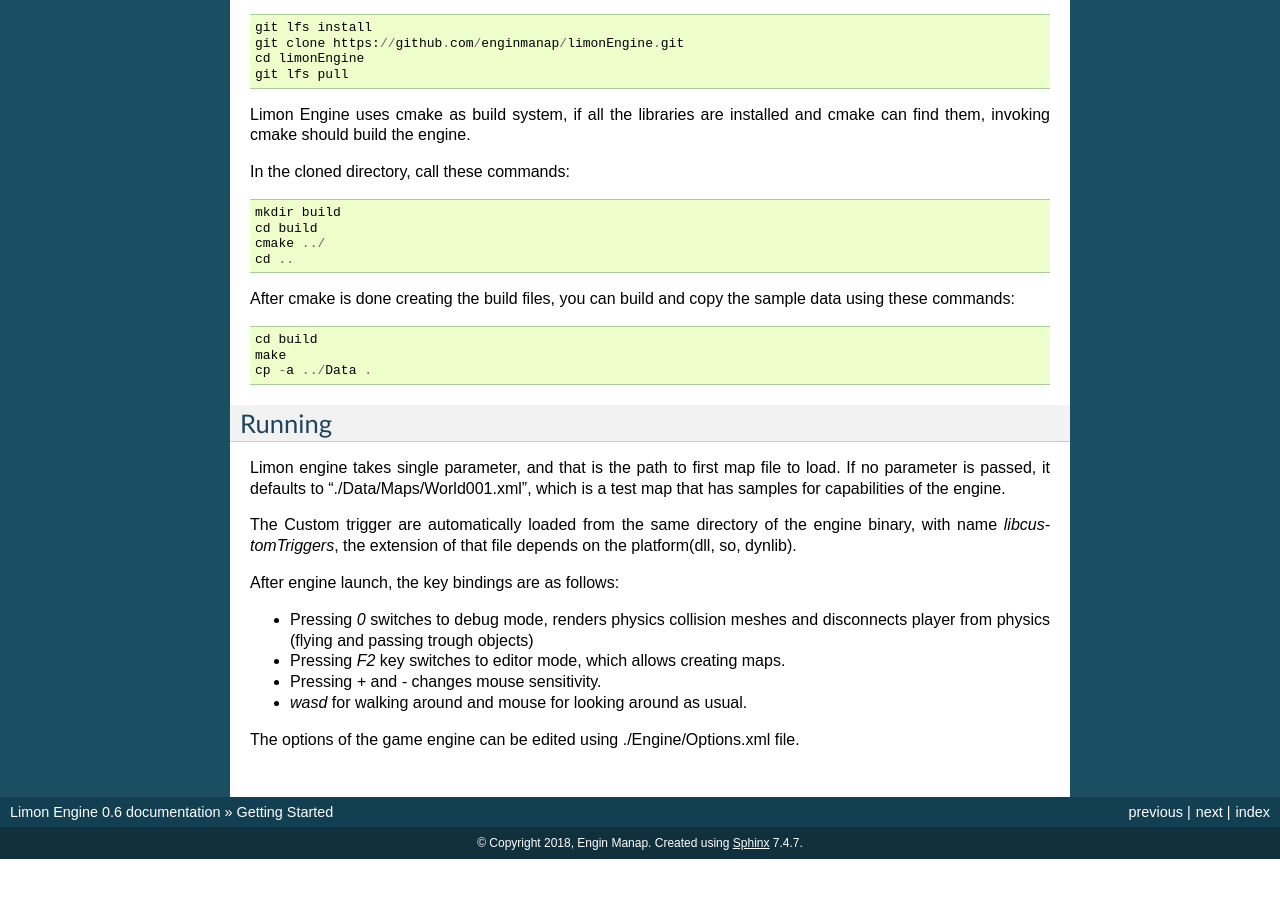
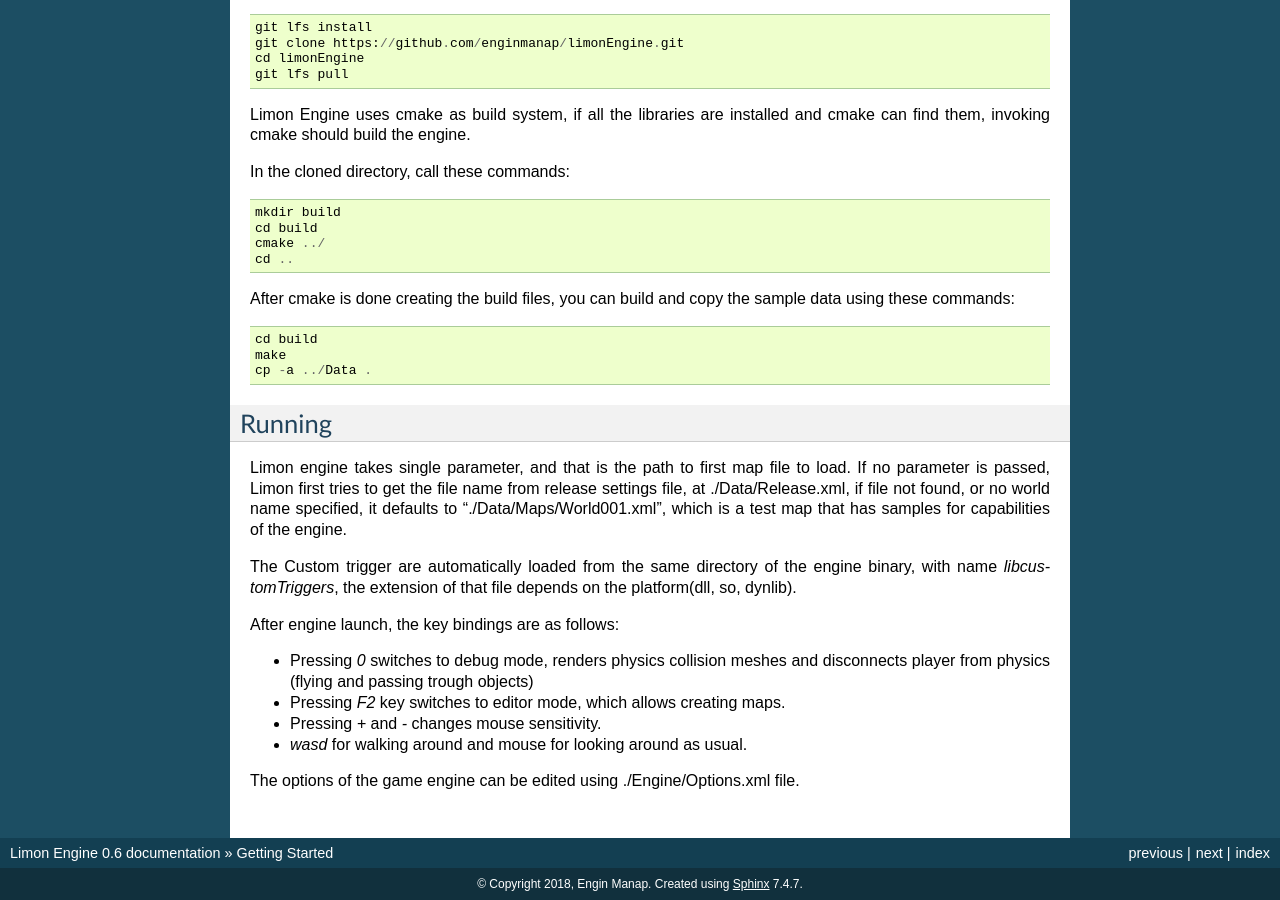
Before and after one commit to enginmanap/limonEngine-docs, a Sphinx documentation site: the page built from docs/GettingStarted.rst, in a window 1280 px wide and 900 px high, scrolled down 685 px. Built offline with Sphinx 7.4.7, drawn with Linux system fonts in a browser that asks for light colours; pages that are not in the unit, such as notebooks, are missing from menus; before the commit the page ends 1544 px from its top, so only the background shows below that.

Commit message:
Update the running information with release file

```diff
--- a/docs/GettingStarted.rst
+++ b/docs/GettingStarted.rst
@@ -54,7 +54,7 @@ After cmake is done creating the build files, you can build and copy the sample
 Running
 =======
 
-Limon engine takes single parameter, and that is the path to first map file to load. If no parameter is passed, it defaults to "./Data/Maps/World001.xml", which is a test map that has samples for capabilities of the engine.
+Limon engine takes single parameter, and that is the path to first map file to load. If no parameter is passed, Limon first tries to get the file name from release settings file, at ./Data/Release.xml, if file not found, or no world name specified, it defaults to "./Data/Maps/World001.xml", which is a test map that has samples for capabilities of the engine.
 
 The Custom trigger are automatically loaded from the same directory of the engine binary, with name  *libcustomTriggers*, the extension of that file depends on the platform(dll, so, dynlib).
 
```
